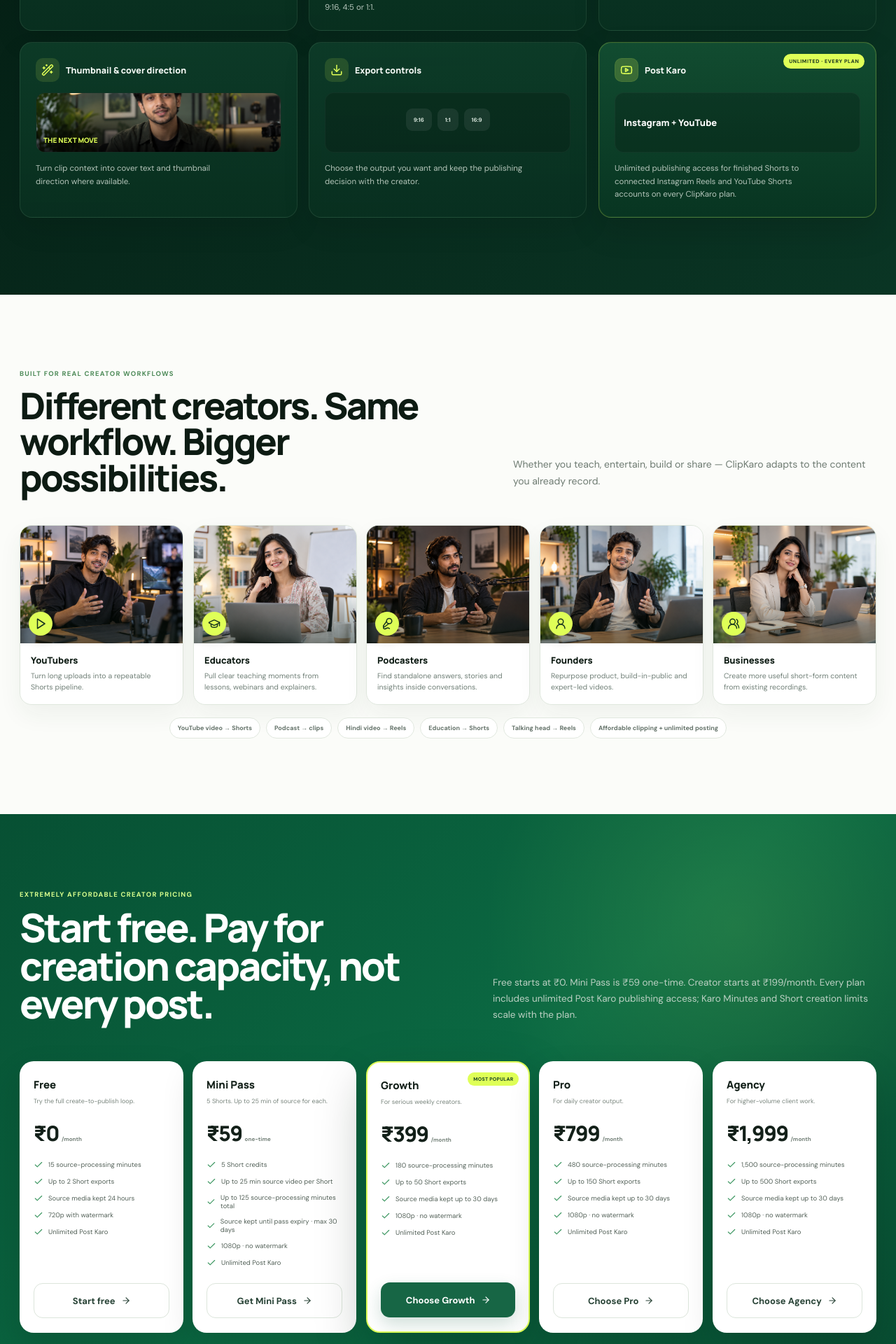
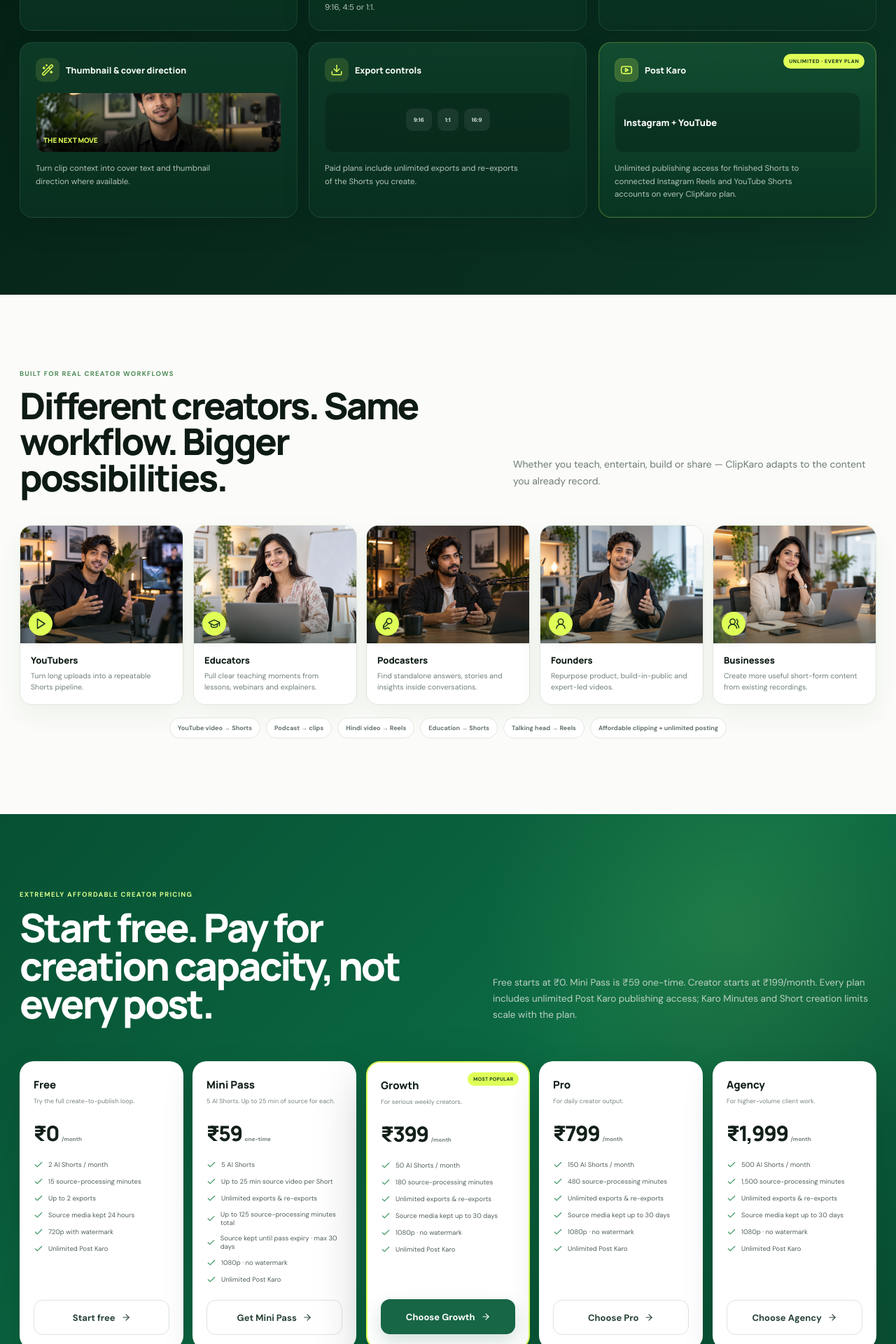
Before and after one commit to faikmulla6-cpu/Clipkaro, a Next.js app in the folder frontend/: page / in a window 1280 px wide. Shown: the part 5183-7103 px from the top of the page at 70% size. Built offline with nearby package versions, Linux system fonts and the light colour scheme; no server answers.

Commit message:
Explain unlimited paid exports on homepage

```diff
--- a/frontend/components/HomeExperience.tsx
+++ b/frontend/components/HomeExperience.tsx
@@ -44,7 +44,7 @@ const features = [
   [Clapperboard, "Creator Studio", "Drag captions anywhere, resize them from 65% to 160%, align text, zoom and reframe video, toggle Hook Text, preserve source captions and export in 9:16, 4:5 or 1:1.", "studio"],
   [Zap, "Auto captions", "Prepare readable captions, then review the transcript before publishing.", "caption"],
   [WandSparkles, "Thumbnail & cover direction", "Turn clip context into cover text and thumbnail direction where available.", "thumbnail"],
-  [Download, "Export controls", "Choose the output you want and keep the publishing decision with the creator.", "export"],
+  [Download, "Export controls", "Paid plans include unlimited exports and re-exports of the Shorts you create.", "export"],
   [Youtube, "Post Karo", "Unlimited publishing access for finished Shorts to connected Instagram Reels and YouTube Shorts accounts on every ClipKaro plan.", "publish"],
 ] as const;
 
@@ -57,11 +57,11 @@ const audiences = [
 ] as const;
 
 const plans = [
-  { name: "Free", price: "₹0", suffix: "/month", note: "Try the full create-to-publish loop.", items: ["15 source-processing minutes", "Up to 2 Short exports", "Source media kept 24 hours", "720p with watermark", "Unlimited Post Karo"], href: "/signup", featured: false },
-  { name: "Mini Pass", price: "₹59", suffix: "one-time", note: "5 Shorts. Up to 25 min of source for each.", items: ["5 Short credits", "Up to 25 min source video per Short", "Up to 125 source-processing minutes total", "Source kept until pass expiry · max 30 days", "1080p · no watermark", "Unlimited Post Karo"], href: "/signup?plan=mini_pass", featured: false },
-  { name: "Growth", price: "₹399", suffix: "/month", note: "For serious weekly creators.", items: ["180 source-processing minutes", "Up to 50 Short exports", "Source media kept up to 30 days", "1080p · no watermark", "Unlimited Post Karo"], href: "/signup?plan=growth", featured: true },
-  { name: "Pro", price: "₹799", suffix: "/month", note: "For daily creator output.", items: ["480 source-processing minutes", "Up to 150 Short exports", "Source media kept up to 30 days", "1080p · no watermark", "Unlimited Post Karo"], href: "/signup?plan=pro", featured: false },
-  { name: "Agency", price: "₹1,999", suffix: "/month", note: "For higher-volume client work.", items: ["1,500 source-processing minutes", "Up to 500 Short exports", "Source media kept up to 30 days", "1080p · no watermark", "Unlimited Post Karo"], href: "/signup?plan=agency", featured: false },
+  { name: "Free", price: "₹0", suffix: "/month", note: "Try the full create-to-publish loop.", items: ["2 AI Shorts / month", "15 source-processing minutes", "Up to 2 exports", "Source media kept 24 hours", "720p with watermark", "Unlimited Post Karo"], href: "/signup", featured: false },
+  { name: "Mini Pass", price: "₹59", suffix: "one-time", note: "5 AI Shorts. Up to 25 min of source for each.", items: ["5 AI Shorts", "Up to 25 min source video per Short", "Unlimited exports & re-exports", "Up to 125 source-processing minutes total", "Source kept until pass expiry · max 30 days", "1080p · no watermark", "Unlimited Post Karo"], href: "/signup?plan=mini_pass", featured: false },
+  { name: "Growth", price: "₹399", suffix: "/month", note: "For serious weekly creators.", items: ["50 AI Shorts / month", "180 source-processing minutes", "Unlimited exports & re-exports", "Source media kept up to 30 days", "1080p · no watermark", "Unlimited Post Karo"], href: "/signup?plan=growth", featured: true },
+  { name: "Pro", price: "₹799", suffix: "/month", note: "For daily creator output.", items: ["150 AI Shorts / month", "480 source-processing minutes", "Unlimited exports & re-exports", "Source media kept up to 30 days", "1080p · no watermark", "Unlimited Post Karo"], href: "/signup?plan=pro", featured: false },
+  { name: "Agency", price: "₹1,999", suffix: "/month", note: "For higher-volume client work.", items: ["500 AI Shorts / month", "1,500 source-processing minutes", "Unlimited exports & re-exports", "Source media kept up to 30 days", "1080p · no watermark", "Unlimited Post Karo"], href: "/signup?plan=agency", featured: false },
 ] as const;
 
 const questions = [
```
